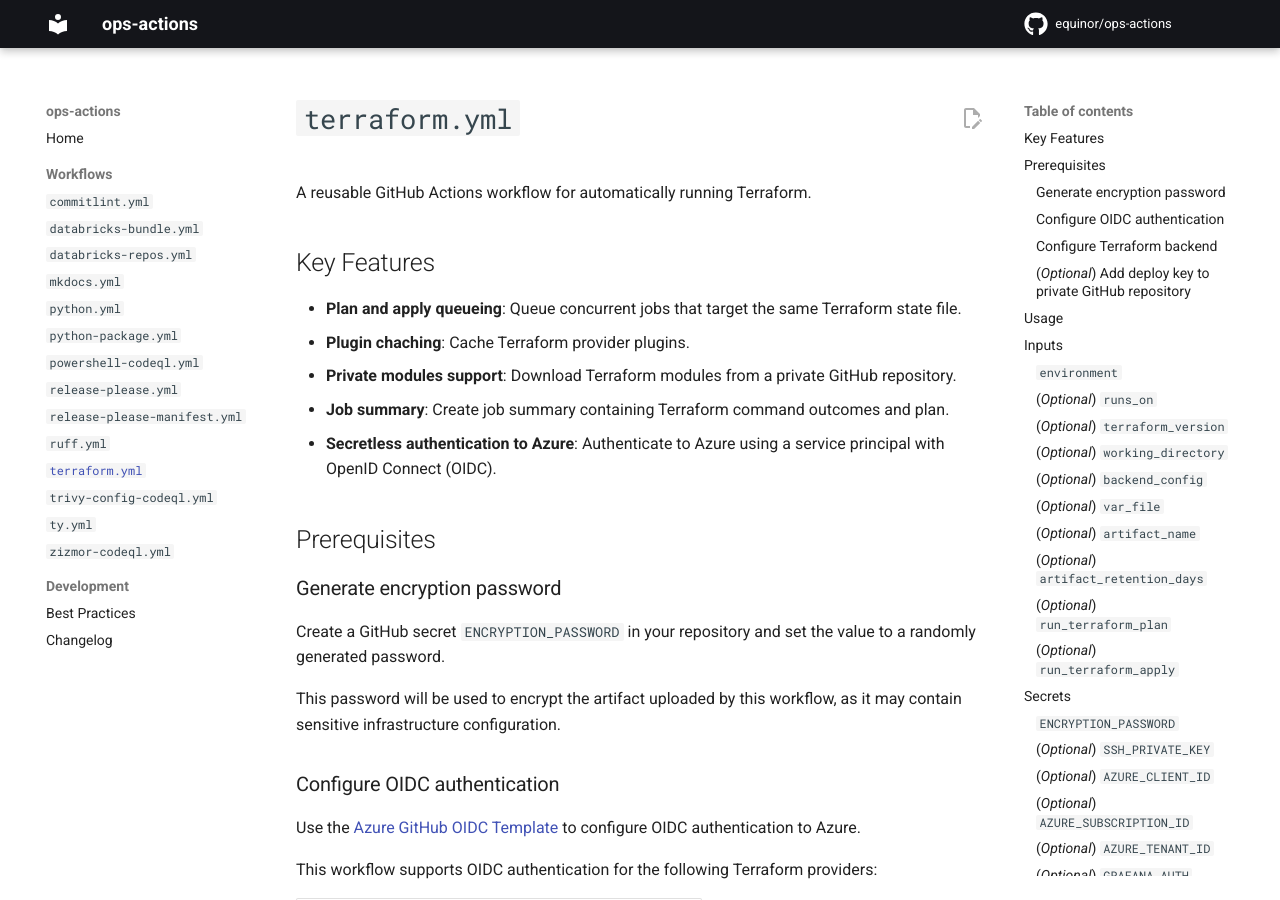
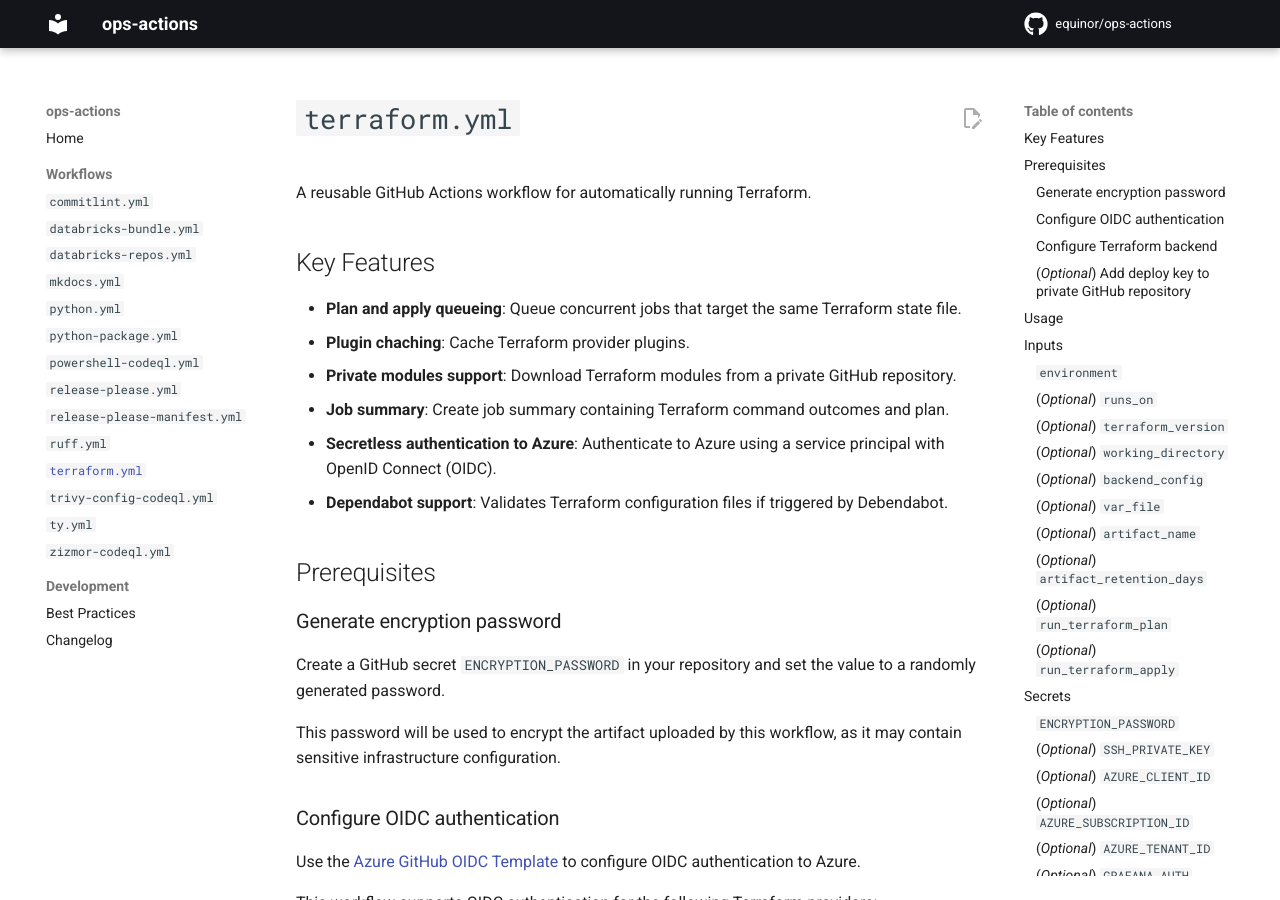
Before and after one commit to equinor/ops-actions, an MkDocs documentation site: the page built from docs/workflows/terraform.md, in a window 1280 px wide and 900 px high. Built offline with MkDocs 1.6.1 and Material for MkDocs 9.7.7, drawn with Linux system fonts in a browser that asks for light colours; comment, search, counter and statistics services are not loaded.

Commit message:
docs(terraform): add dependabot support to key features (#1123)
Highlight that the workflow validates Terraform configuration files if
triggered by Dependabot.

```diff
--- a/docs/workflows/terraform.md
+++ b/docs/workflows/terraform.md
@@ -9,6 +9,7 @@
 - **Private modules support**: Download Terraform modules from a private GitHub repository.
 - **Job summary**: Create job summary containing Terraform command outcomes and plan.
 - **Secretless authentication to Azure**: Authenticate to Azure using a service principal with OpenID Connect (OIDC).
+- **Dependabot support**: Validates Terraform configuration files if triggered by Debendabot.
 
 ## Prerequisites
 
```
